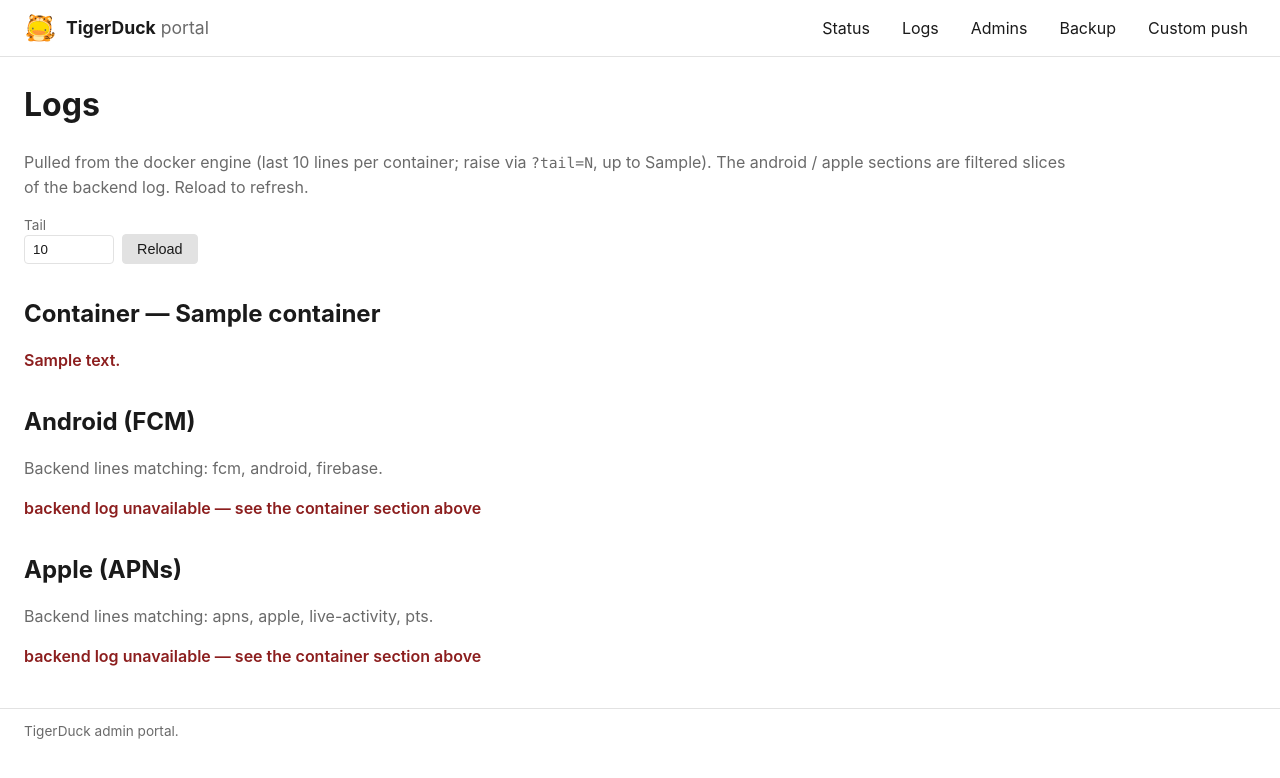
After one commit to tigerduck-app/tigerduck-backend, a Python web app: template portal/app/templates/logs.html in a window 1280 px wide. The commit adds this page. Shown: the top 778 px of the page. Run offline with Jinja, Linux system fonts and the light colour scheme; the template is opened without the code that fills it: most values are stand-ins (such as "Sample title", 1, 10 or a date in 2020).

Commit message:
feat(portal): /logs page with per-section search
New nav entry "Logs" surfaces docker engine logs in five sections:

- Container — tigerduck-internal / tigerduck-db / tigerduck-portal
  (raw demuxed stdout+stderr with timestamps).
- Android (FCM) — backend lines matching fcm / android / firebase.
- Apple (APNs) — backend lines matching apns / apple / live-activity / pts.

Each section has its own search input that filters lines live
(case-insensitive substring) with a match-count readout. A `tail=N`
query param (default 500, max 5000) plus a small reload form widen the
window on demand.

Logs are pulled via `GET /containers/{name}/logs?stdout=1&stderr=1&tail=N
&timestamps=1` over the existing read-only UDS mount and demultiplexed
in-process (1B stream id + 3B pad + 4B BE length per frame). No docker
CLI required.

```diff
--- a/portal/app/main.py
+++ b/portal/app/main.py
@@ -17,7 +17,7 @@ from fastapi.templating import Jinja2Templates
 
 from .config import Settings
 from .db import init_db
-from .routes import admins, backup, custom_push, status
+from .routes import admins, backup, custom_push, logs, status
 
 
 @asynccontextmanager
@@ -40,6 +40,7 @@ _static_dir = Path(__file__).resolve().parent / "static"
 app.mount("/static", StaticFiles(directory=str(_static_dir)), name="static")
 
 app.include_router(status.router)
+app.include_router(logs.router)
 app.include_router(admins.router)
 app.include_router(backup.router)
 app.include_router(custom_push.router)
--- a/portal/app/static/portal.css
+++ b/portal/app/static/portal.css
@@ -150,6 +150,55 @@ button:hover { filter: brightness(1.08); }
 button.danger { background: var(--pill-prod-bg); color: var(--pill-prod-fg); border-color: transparent; }
 button.warn   { background: var(--pill-skipped-bg); color: var(--pill-skipped-fg); border-color: transparent; }
 
+.log-section { margin-top: 32px; }
+.log-controls {
+    display: flex;
+    align-items: center;
+    gap: 12px;
+    margin: 8px 0;
+}
+.log-search {
+    flex: 1;
+    max-width: 420px;
+    padding: 6px 10px;
+    border: 1px solid var(--line);
+    border-radius: 4px;
+    background: var(--bg);
+    color: var(--fg);
+    font-size: 0.95em;
+}
+.log-count { font-size: 0.85em; }
+.tail-form {
+    display: flex;
+    align-items: end;
+    gap: 8px;
+    margin: 8px 0 24px;
+}
+.tail-form input[type=number] {
+    width: 90px;
+    padding: 6px 8px;
+    border: 1px solid var(--line);
+    border-radius: 4px;
+    background: var(--bg);
+    color: var(--fg);
+}
+pre.log {
+    background: rgba(0,0,0,0.06);
+    color: var(--fg);
+    padding: 12px;
+    border-radius: 4px;
+    border: 1px solid var(--line);
+    max-height: 420px;
+    overflow: auto;
+    font-size: 0.82em;
+    line-height: 1.45;
+    white-space: pre;
+    margin: 0;
+}
+@media (prefers-color-scheme: dark) {
+    pre.log { background: rgba(255,255,255,0.04); }
+}
+
 .banner {
     padding: 12px 16px;
     border-radius: 6px;
--- a/portal/app/templates/_base.html
+++ b/portal/app/templates/_base.html
@@ -16,6 +16,7 @@
     </a>
     <nav>
         <a href="/">Status</a>
+        <a href="/logs">Logs</a>
         <a href="/admins">Admins</a>
         <a href="/backup">Backup</a>
         <a href="/custom-push">Custom push</a>
--- /dev/null
+++ b/portal/app/templates/logs.html
@@ -0,0 +1,97 @@
+{% extends "_base.html" %}
+{% block title %}Logs — TigerDuck portal{% endblock %}
+{% block body %}
+
+<h1>Logs</h1>
+
+<p class="dim">
+    Pulled from the docker engine (last {{ tail }} lines per container; raise
+    via <code>?tail=N</code>, up to {{ max_tail }}). The android / apple
+    sections are filtered slices of the backend log. Reload to refresh.
+</p>
+
+<form method="get" action="/logs" class="tail-form">
+    <label>Tail
+        <input type="number" name="tail" min="1" max="{{ max_tail }}" value="{{ tail }}">
+    </label>
+    <button type="submit">Reload</button>
+</form>
+
+{% macro log_section(slug, title, hint, text, ok=True, detail=None) %}
+<section class="log-section" id="section-{{ slug }}">
+    <h2>{{ title }}</h2>
+    {% if hint %}<p class="dim">{{ hint }}</p>{% endif %}
+    {% if not ok %}
+        <p class="bad">{{ detail or "log unavailable" }}</p>
+    {% else %}
+        <div class="log-controls">
+            <input type="search" class="log-search" data-target="log-{{ slug }}"
+                   placeholder="filter lines…" autocomplete="off">
+            <span class="dim log-count" data-for="log-{{ slug }}"></span>
+        </div>
+        <pre class="log" id="log-{{ slug }}">{{ text or "(empty)" }}</pre>
+    {% endif %}
+</section>
+{% endmacro %}
+
+{% for c in containers %}
+    {{ log_section(
+        "container-" ~ c.name,
+        "Container — " ~ c.name,
+        None,
+        c.text,
+        ok=c.ok,
+        detail=c.detail
+    ) }}
+{% endfor %}
+
+{{ log_section(
+    "android",
+    "Android (FCM)",
+    "Backend lines matching: fcm, android, firebase.",
+    android_text,
+    ok=has_backend,
+    detail="backend log unavailable — see the container section above"
+) }}
+
+{{ log_section(
+    "apple",
+    "Apple (APNs)",
+    "Backend lines matching: apns, apple, live-activity, pts.",
+    apple_text,
+    ok=has_backend,
+    detail="backend log unavailable — see the container section above"
+) }}
+
+<script>
+// Per-section live filter. Splits the <pre>'s text into lines once,
+// then on each input keystroke rebuilds the visible text from the
+// matching subset. Case-insensitive substring; empty input shows all.
+(function () {
+    document.querySelectorAll('.log-search').forEach(function (input) {
+        var targetId = input.dataset.target;
+        var pre = document.getElementById(targetId);
+        if (!pre) return;
+        var counter = document.querySelector('.log-count[data-for="' + targetId + '"]');
+        var allLines = (pre.textContent || '').split('\n');
+        var total = allLines.length;
+        function render() {
+            var q = input.value.trim().toLowerCase();
+            if (!q) {
+                pre.textContent = allLines.join('\n');
+                if (counter) counter.textContent = total + ' lines';
+                return;
+            }
+            var matched = allLines.filter(function (l) {
+                return l.toLowerCase().indexOf(q) !== -1;
+            });
+            pre.textContent = matched.join('\n');
+            if (counter) counter.textContent = matched.length + ' / ' + total + ' lines';
+        }
+        input.addEventListener('input', render);
+        if (counter) counter.textContent = total + ' lines';
+    });
+})();
+</script>
+
+{% endblock %}
```
Also changed, not shown: portal/app/logs.py (added, +121 -0 lines), portal/app/routes/logs.py (added, +57 -0 lines).
